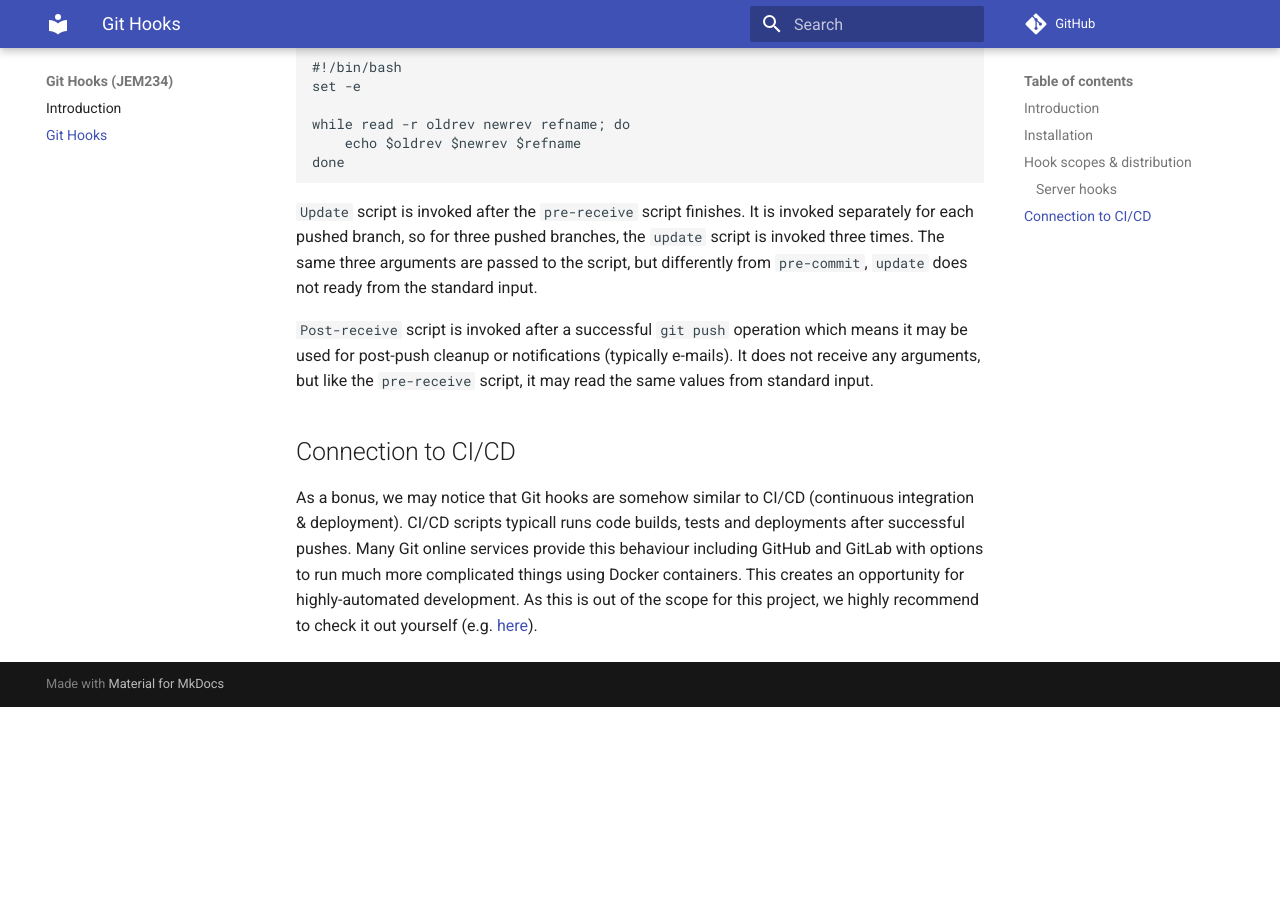
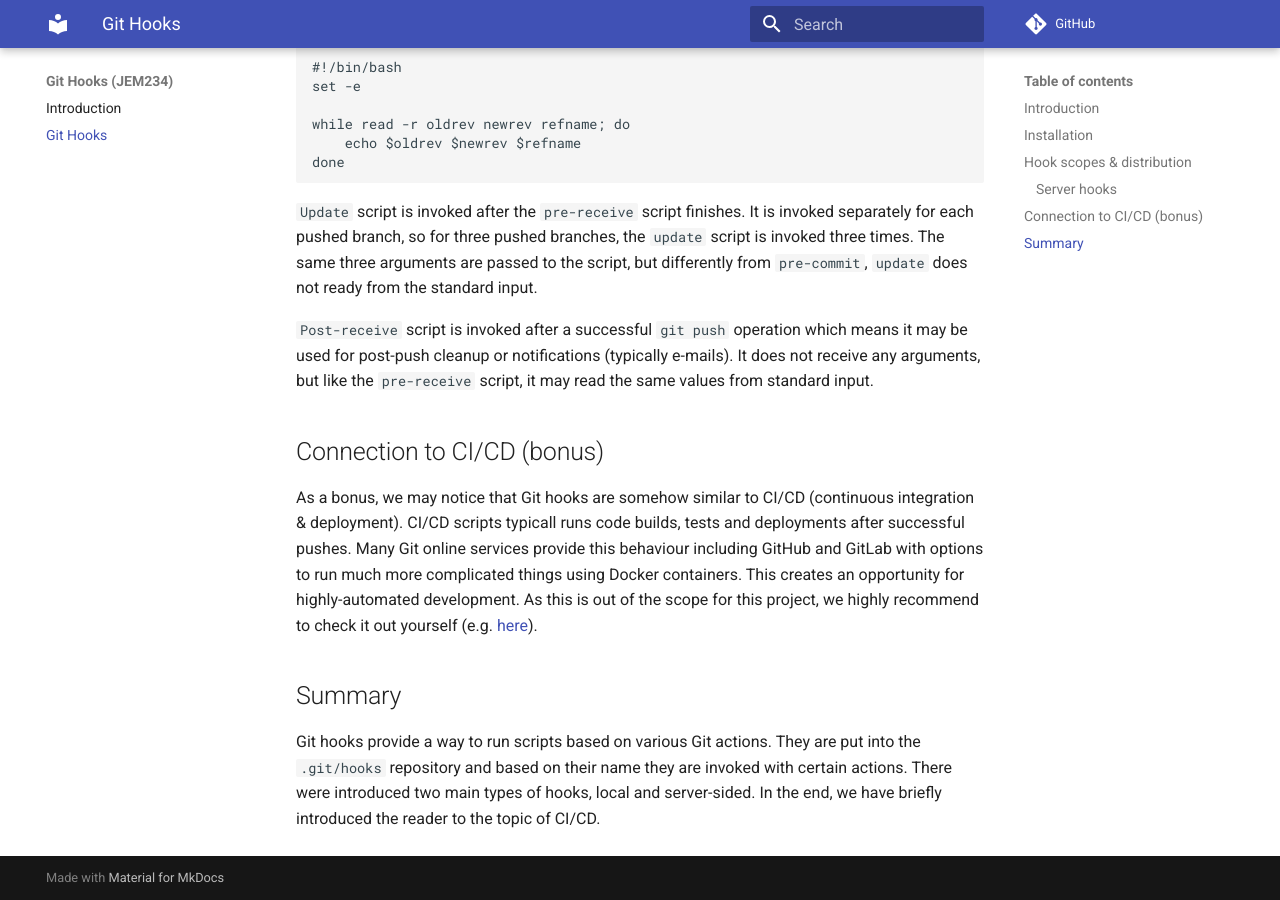
Before and after one commit to luk27official/JEM234, an MkDocs documentation site: the page built from docs/git_hooks.md, in a window 1280 px wide and 900 px high, scrolled down 1507 px. Built offline with MkDocs 1.6.1 and Material for MkDocs 9.7.7, drawn with Linux system fonts in a browser that asks for light colours; comment, search, counter and statistics services are not loaded; before the commit the page ends 2214 px from its top, so only the background shows below that.

Commit message:
Added summary

```diff
--- a/docs/git_hooks.md
+++ b/docs/git_hooks.md
@@ -51,6 +51,10 @@ done
 
 `Post-receive` script is invoked after a successful `git push` operation which means it may be used for post-push cleanup or notifications (typically e-mails). It does not receive any arguments, but like the `pre-receive` script, it may read the same values from standard input.
 
-## Connection to CI/CD
+## Connection to CI/CD (bonus)
 
 As a bonus, we may notice that Git hooks are somehow similar to CI/CD (continuous integration & deployment). CI/CD scripts typicall runs code builds, tests and deployments after successful pushes. Many Git online services provide this behaviour including GitHub and GitLab with options to run much more complicated things using Docker containers. This creates an opportunity for highly-automated development. As this is out of the scope for this project, we highly recommend to check it out yourself (e.g. [here](https://resources.github.com/ci-cd/)).
+
+## Summary
+
+Git hooks provide a way to run scripts based on various Git actions. They are put into the `.git/hooks` repository and based on their name they are invoked with certain actions. There were introduced two main types of hooks, local and server-sided. In the end, we have briefly introduced the reader to the topic of CI/CD.
```
